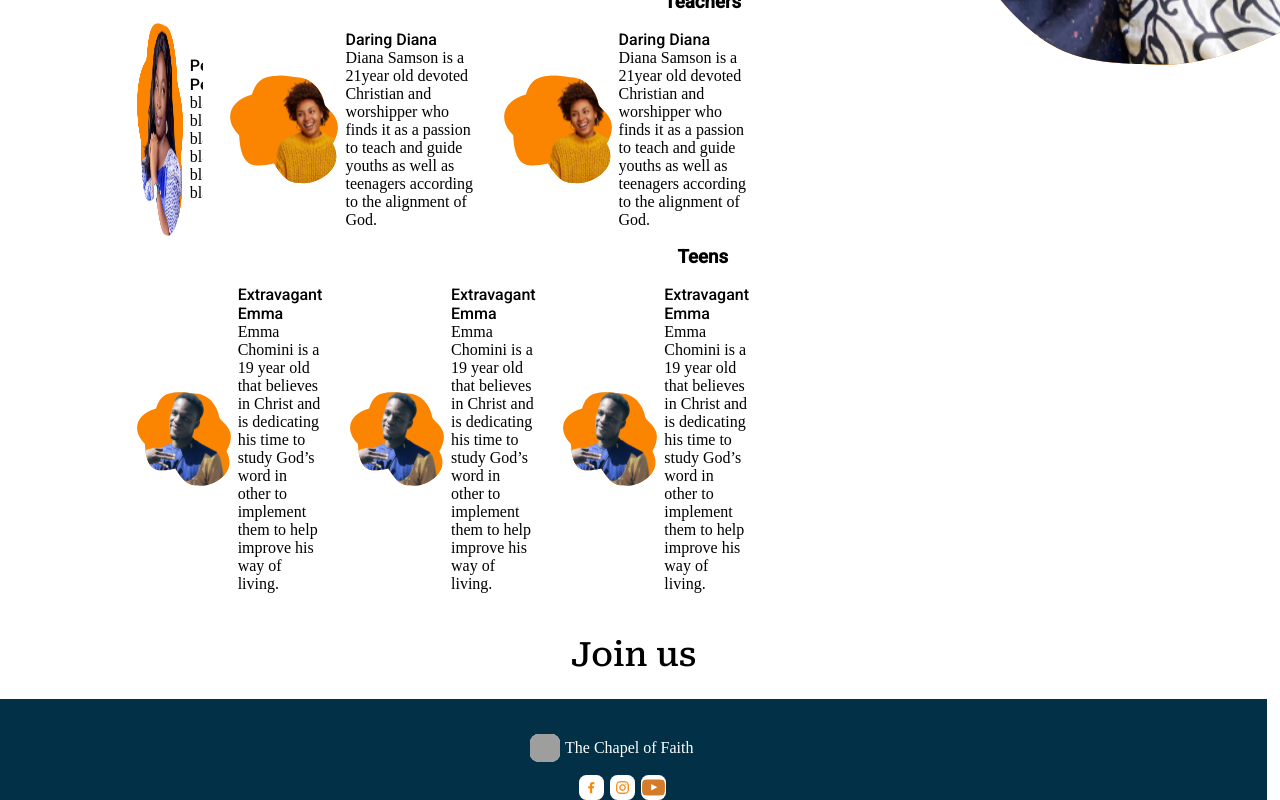
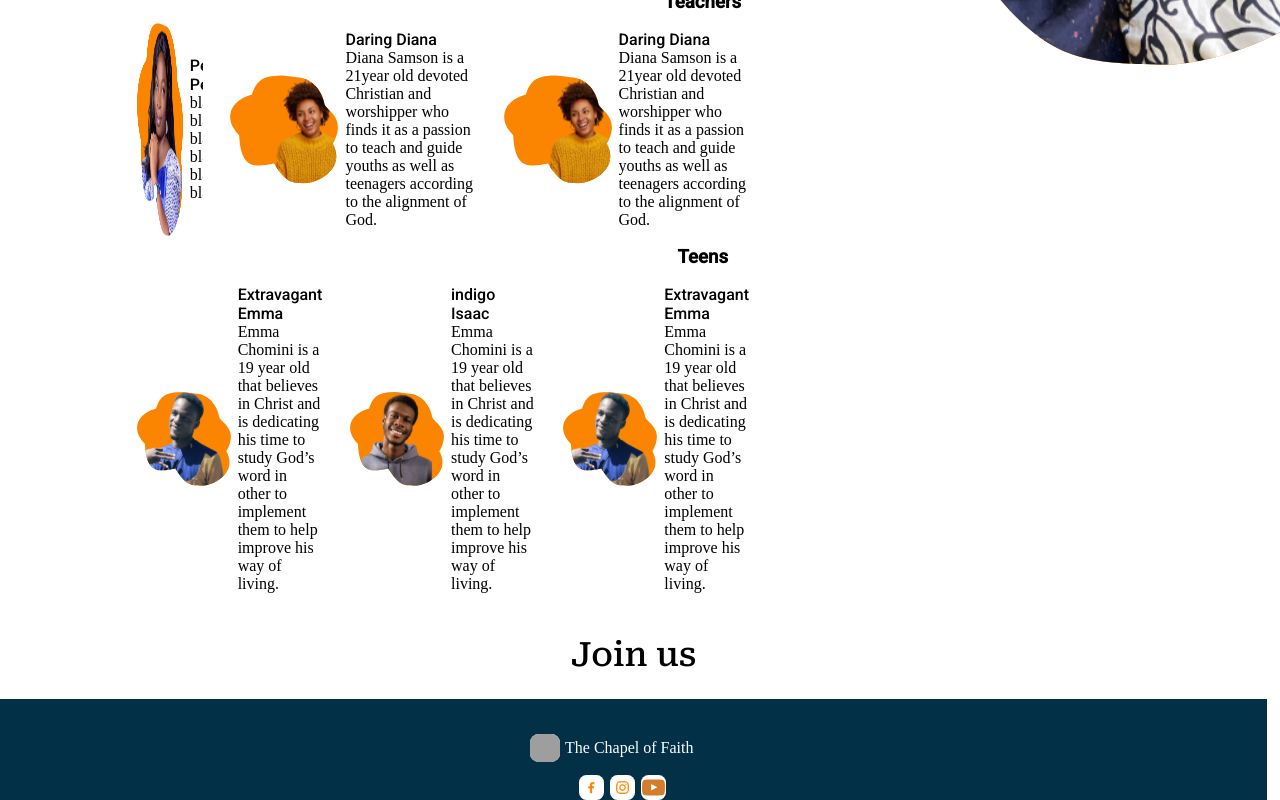
Before and after one commit to tosxin-456/Bethel-Teens, a React (Vite) app: page /aboutUs in a window 1280 px wide. Shown: the part 586-1386 px from the top of the page. Built offline with nearby package versions, Linux system fonts and the light colour scheme; grey boxes are pictures that could not be loaded.

Commit message:
images and profile

```diff
--- a/src/pages/about.jsx
+++ b/src/pages/about.jsx
@@ -9,6 +9,9 @@ import instagram from '../assets/instagram.png'
 import aboutUsImg from '../assets/about us image.png'
 import youtube from '../assets/youtube.svg'
 import auntyPeace from '../assets/aunty Peace.png'
+import isaac from '../assets/isaac.svg'
+
+
 
 const About = () => {
   return (
@@ -63,9 +66,9 @@ const About = () => {
      </div>
    </div>
    <div className='teacherProfile'>
-   <img src={emma} alt="" />
+   <img src={isaac} alt="" />
      <div className='textAboutTeacher'>
-     <h4>Extravagant Emma</h4>
+     <h4>indigo Isaac</h4>
       <p>Emma Chomini is a 19 year old that believes in Christ and is dedicating his time to study God’s word in other to implement them to help improve his way of living.</p>
      </div>
    </div>
```
Also changed, not shown: src/assets/isaac.svg (added).
